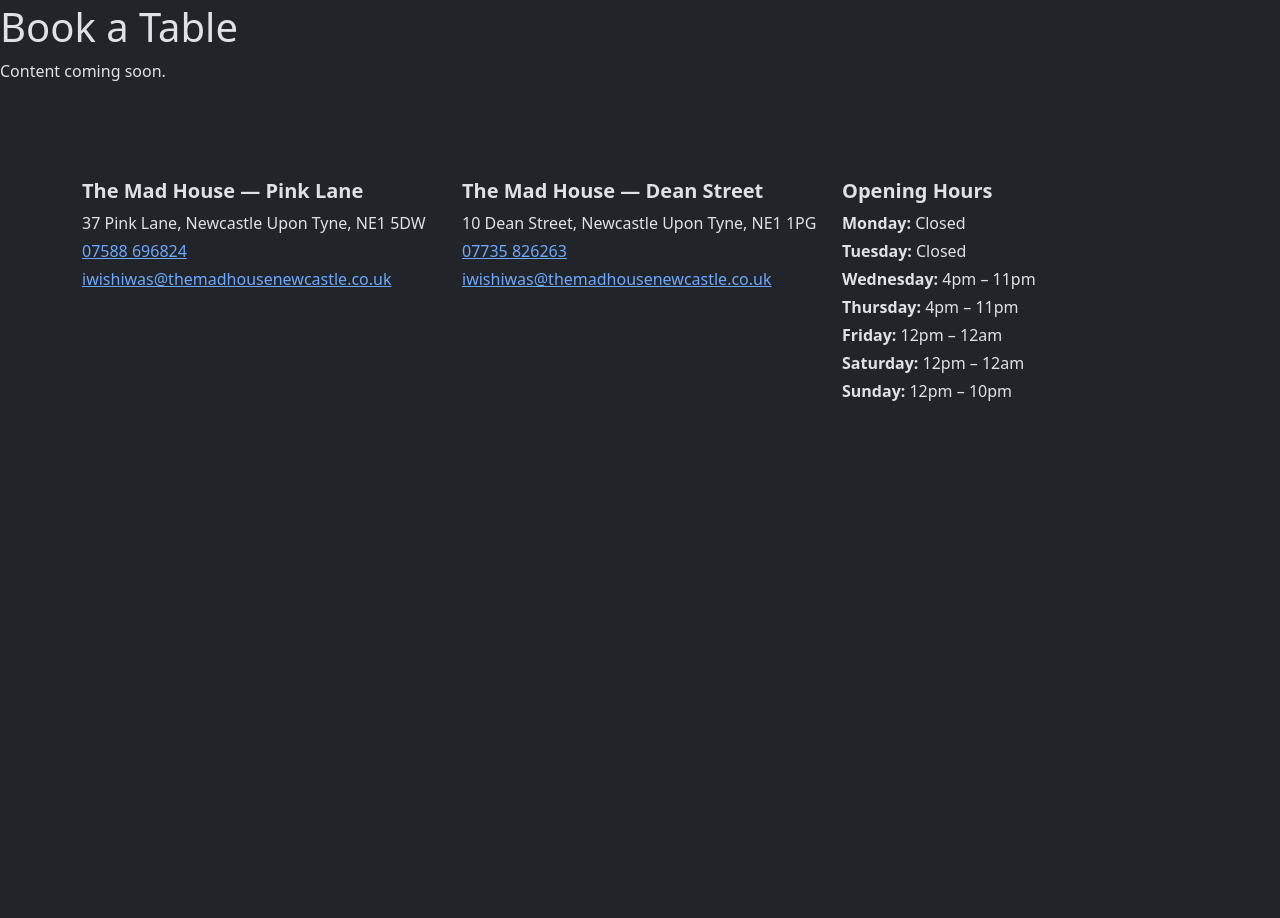
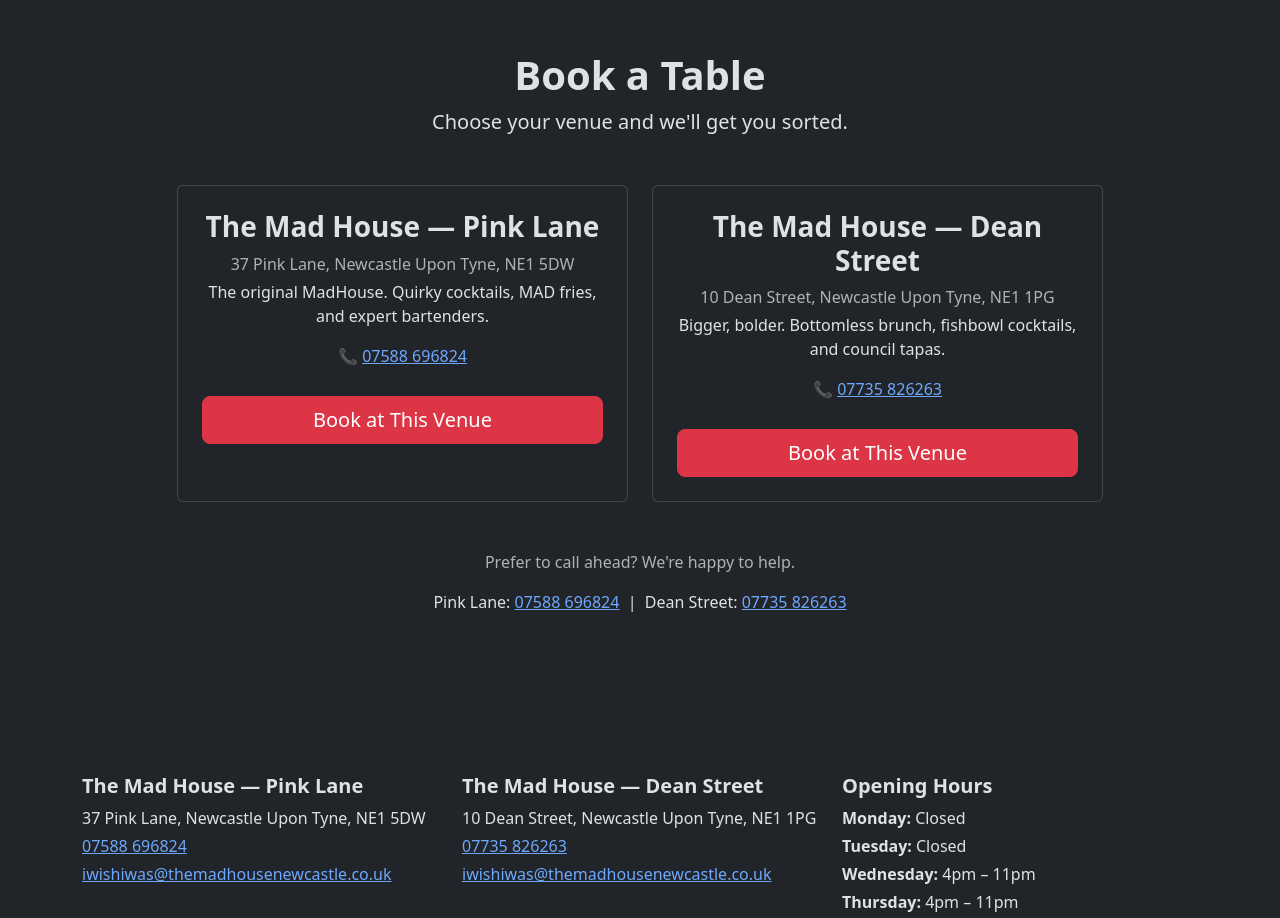
Before and after one commit to EgoAlter/bar-website-flask, a Flask app: page /book in a window 1280 px wide. Shown: the part 53-971 px from the top of the page. Before the commit the page ends 454 px from the top, so only its background shows below. Run offline with Flask 3, Linux system fonts and the light colour scheme.

Commit message:
Add book page with venue cards and external booking links

```diff
--- a/templates/book.html
+++ b/templates/book.html
@@ -1,6 +1,40 @@
 {% extends "layout.html" %}
-{% block title %}Bottomless Brunch — The Mad House{% endblock %}
+{% block title %}Book a Table — The Mad House{% endblock %}
+
 {% block content %}
-    <h1>Book a Table</h1>
-    <p>Content coming soon.</p>
+<div class="container py-5">
+    <div class="text-center mb-5">
+        <h1 class="fw-bold">Book a Table</h1>
+        <p class="lead">Choose your venue and we'll get you sorted.</p>
+    </div>
+
+    <div class="row g-4 justify-content-center">
+        {% for key, venue in venues.items() %}
+        {% if key != 'hours' %}
+        <div class="col-md-5">
+            <div class="card h-100 p-4 text-center">
+                <h3 class="fw-bold">{{ venue.name }}</h3>
+                <p class="text-muted mb-1">{{ venue.address }}</p>
+                <p class="mb-3">{{ venue.description }}</p>
+                <p class="mb-1">📞 <a href="tel:{{ venue.phone }}">{{ venue.phone }}</a></p>
+                <a href="{{ venue.booking_url }}"
+                   target="_blank"
+                   class="btn btn-danger btn-lg mt-4">
+                    Book at This Venue
+                </a>
+            </div>
+        </div>
+        {% endif %}
+        {% endfor %}
+    </div>
+
+    <div class="text-center mt-5">
+        <p class="text-muted">Prefer to call ahead? We're happy to help.</p>
+        <p>
+            Pink Lane: <a href="tel:{{ venues.pink_lane.phone }}">{{ venues.pink_lane.phone }}</a>
+            &nbsp;|&nbsp;
+            Dean Street: <a href="tel:{{ venues.dean_street.phone }}">{{ venues.dean_street.phone }}</a>
+        </p>
+    </div>
+</div>
 {% endblock %}
```
